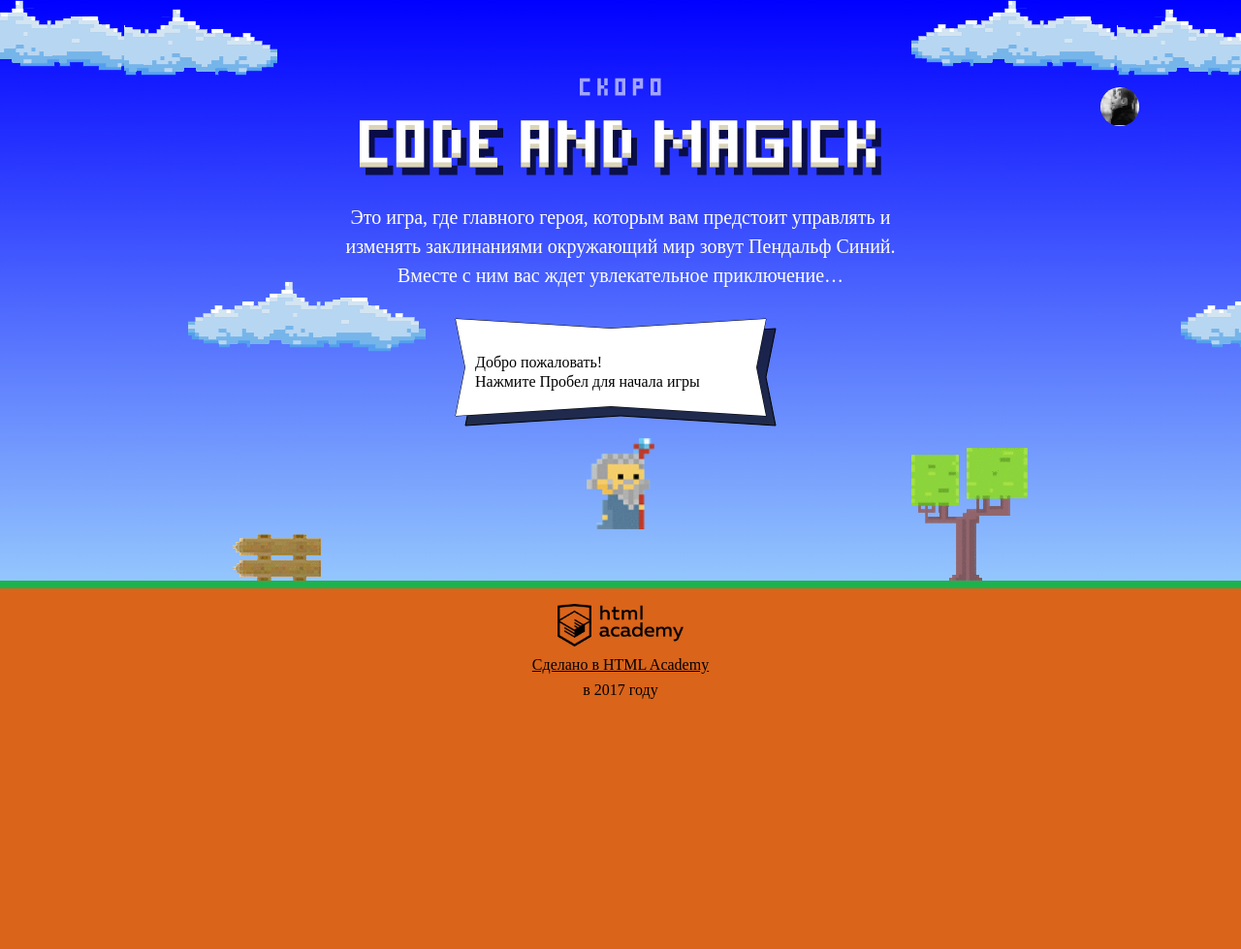
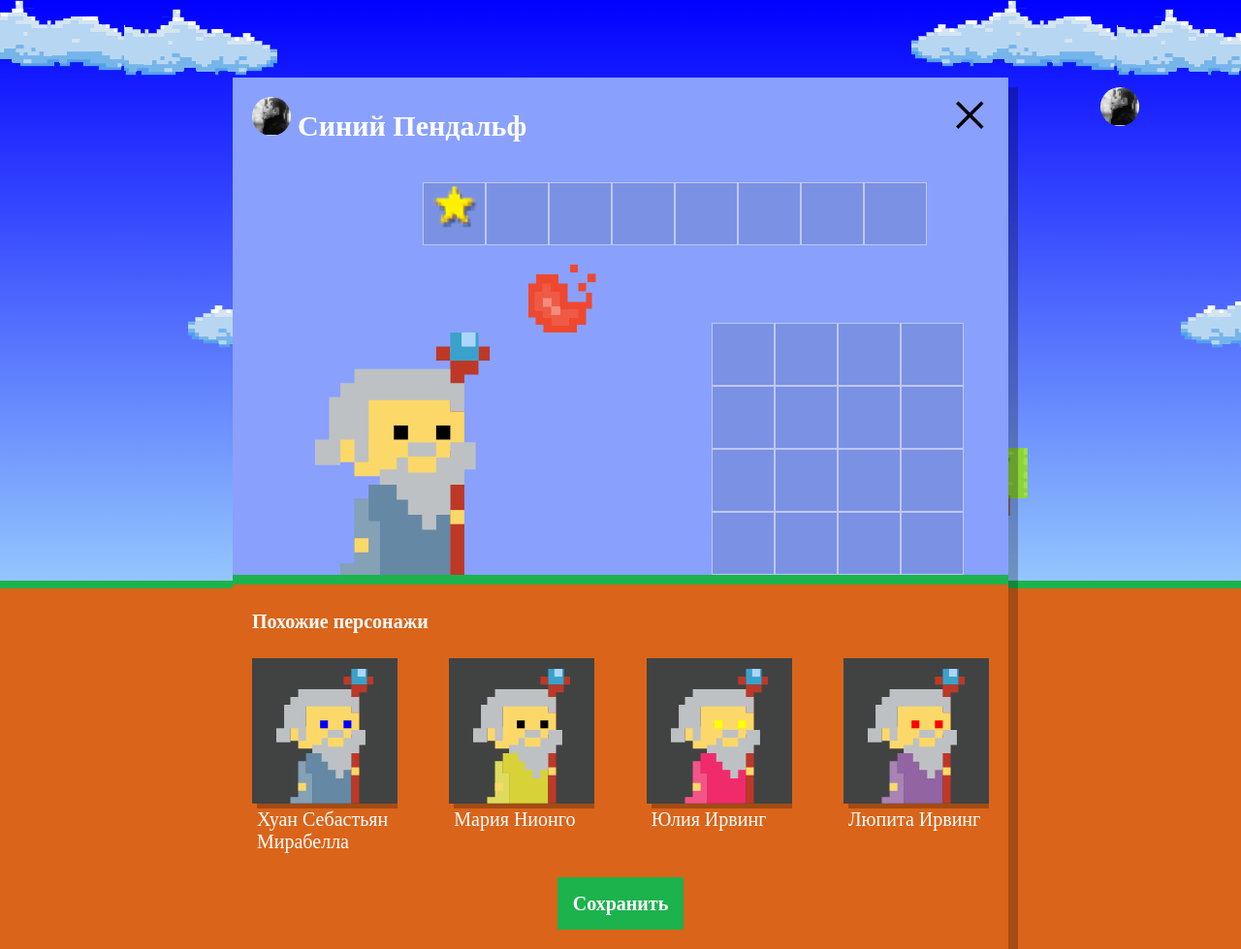
Before and after one commit to xlopok/915385-code-and-magick-17, a website: page index.html in a window 1280 px wide. Shown: the whole page at 97% size. Before the commit the page ends 800 px from the top, so only its background shows below. Drawn offline with Linux system fonts and the light colour scheme; a web font is replaced by a local one.

Commit message:
module3-task1

```diff
--- a/index.html
+++ b/index.html
@@ -210,6 +210,7 @@
 
 </script>
 <script src="js/stat.js"></script>
+<script src="js/setup.js"></script>
 <script src="js/game.js"></script>
 
 </body>
--- /dev/null
+++ b/js/setup.js
@@ -0,0 +1,105 @@
+'use strict';
+
+// 1. Покажите блок .setup, убрав в JS-коде у него класс .hidden.
+var setupDiv = document.querySelector('.setup');
+setupDiv.classList.remove('hidden');
+
+// 2. Создайте массив, состоящий из 4 сгенерированных JS объектов, которые будут описывать похожих персонажей.
+
+var namesArray = [
+  'Иван',
+  'Хуан Себастьян',
+  'Мария',
+  'Кристоф',
+  'Виктор',
+  'Юлия',
+  'Люпита',
+  'Вашингтон'
+];
+
+var lastnamesArray = [
+  'да Марья',
+  'Верон',
+  'Мирабелла',
+  'Вальц',
+  'Онопко',
+  'Топольницкая',
+  'Нионго',
+  'Ирвинг'
+];
+
+var coatColorArray = [
+  'rgb(101, 137, 164)',
+  'rgb(241, 43, 107)',
+  'rgb(146, 100, 161)',
+  'rgb(56, 159, 117)',
+  'rgb(215, 210, 55)',
+  'rgb(0, 0, 0)'
+];
+
+var eyesColoArray = [
+  'black',
+  'red',
+  'blue',
+  'yellow',
+  'green'
+];
+
+var getRandomArrayElement = function (myArray) {
+  var rand = myArray[Math.floor(Math.random() * myArray.length)];
+  return rand;
+};
+
+var wizards = [
+  {
+    name: getRandomArrayElement(namesArray) + ' ' + getRandomArrayElement(lastnamesArray),
+    coatColor: getRandomArrayElement(coatColorArray),
+    eyesColor: getRandomArrayElement(eyesColoArray)
+  },
+  {
+    name: getRandomArrayElement(namesArray) + ' ' + getRandomArrayElement(lastnamesArray),
+    coatColor: getRandomArrayElement(coatColorArray),
+    eyesColor: getRandomArrayElement(eyesColoArray)
+  },
+  {
+    name: getRandomArrayElement(namesArray) + ' ' + getRandomArrayElement(lastnamesArray),
+    coatColor: getRandomArrayElement(coatColorArray),
+    eyesColor: getRandomArrayElement(eyesColoArray)
+  },
+  {
+    name: getRandomArrayElement(namesArray) + ' ' + getRandomArrayElement(lastnamesArray),
+    coatColor: getRandomArrayElement(coatColorArray),
+    eyesColor: getRandomArrayElement(eyesColoArray)
+  }
+];
+
+// 3. На основе данных, созданных в предыдущем пункте и шаблона #similar-wizard-template создайте DOM-элементы, соответствующие случайно сгенерированным волшебникам и заполните их данными из массива
+
+var similarWizardTemplate = document.querySelector('#similar-wizard-template')
+    .content
+    .querySelector('.setup-similar-item');
+
+var renderWizard = function (wizard) {
+  var wizardElement = similarWizardTemplate.cloneNode(true);
+
+  wizardElement.querySelector('.setup-similar-label').textContent = wizard.name;
+  wizardElement.querySelector('.wizard-coat').style.fill = wizard.coatColor;
+  wizardElement.querySelector('.wizard-eyes').style.fill = wizard.eyesColor;
+
+  return wizardElement;
+};
+
+// 4. Отрисуйте сгенерированные DOM-элементы в блок .setup-similar-list. Для вставки элементов используйте DocumentFragment.
+
+var similarListElement = setupDiv.querySelector('.setup-similar-list');
+
+var fragment = document.createDocumentFragment();
+for (var i = 0; i < wizards.length; i++) {
+  fragment.appendChild(renderWizard(wizards[i]));
+}
+similarListElement.appendChild(fragment);
+
+// console.log(wizards);
+
+// 5. Покажите блок .setup-similar, удалив у него CSS-класс hidden.
+document.querySelector('.setup-similar').classList.remove('hidden');
```
